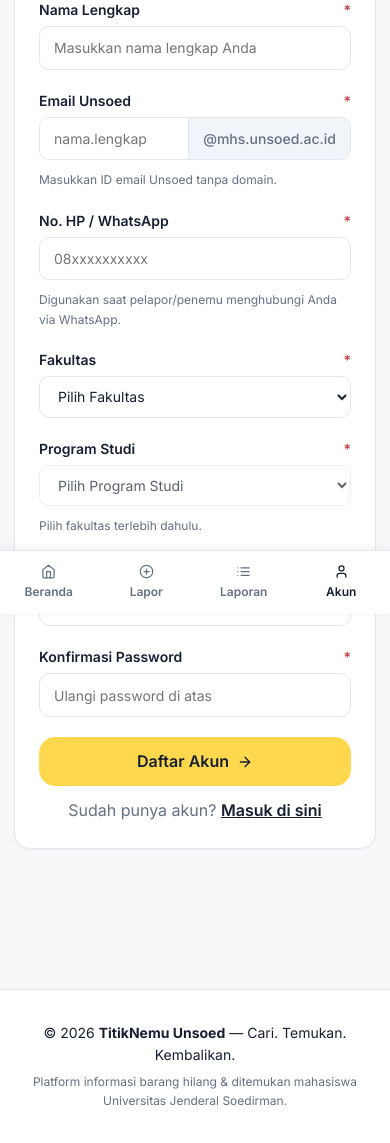
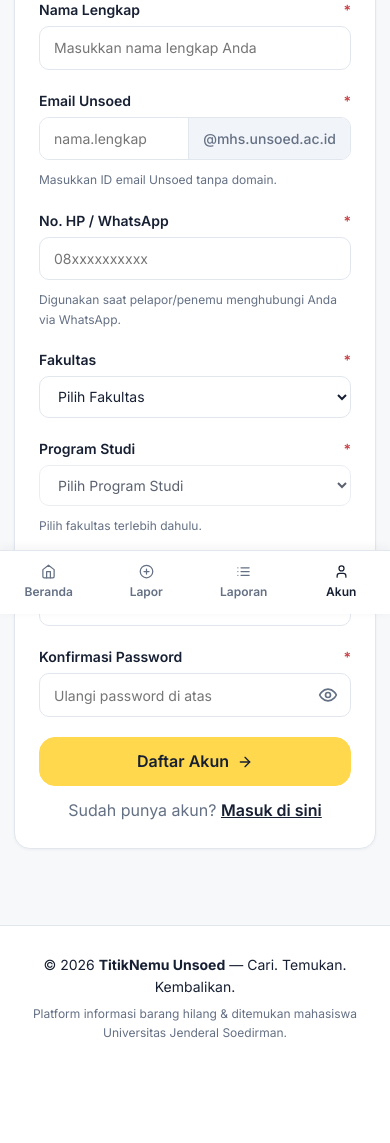
Before and after one commit to teguhsuryaro/titik-nemu-unsoed-web, a PHP site: page /register.php in a window 390 px wide. Shown: the part 230-1373 px from the top of the page. After the commit the page ends 1268 px from the top, so only its background shows below. Run offline with PHP 8.4, Linux system fonts and the light colour scheme; data comes from the database, SQL or seed files in the repository.

Commit message:
ui: perkecil card desktop 5 kolom, padding footer mobile, tombol lihat password

```diff
--- a/css/style.css
+++ b/css/style.css
@@ -171,7 +171,7 @@ small {
 
 .main {
   flex: 1;
-  padding-bottom: calc(var(--bottom-nav-height) + 1.5rem);
+  padding-bottom: 1.5rem;
 }
 
 @media (min-width: 1024px) {
@@ -1053,7 +1053,14 @@ small {
 @media (min-width: 1024px) {
   .item-grid {
     grid-template-columns: repeat(4, 1fr);
-    gap: 1.25rem;
+    gap: 1rem;
+  }
+}
+
+@media (min-width: 1280px) {
+  .item-grid {
+    grid-template-columns: repeat(5, 1fr);
+    gap: 1rem;
   }
 }
 
@@ -1091,6 +1098,12 @@ small {
   overflow: hidden;
 }
 
+@media (min-width: 640px) {
+  .item-card__media {
+    aspect-ratio: 3 / 2;
+  }
+}
+
 .item-card__img {
   width: 100%;
   height: 100%;
@@ -1138,8 +1151,8 @@ small {
 
 @media (min-width: 640px) {
   .item-card__body {
-    padding: 1rem;
-    gap: 0.4rem;
+    padding: 0.85rem;
+    gap: 0.3rem;
   }
 }
 
@@ -1578,6 +1591,39 @@ small {
   border-left: 1px solid var(--border);
   white-space: nowrap;
   user-select: none;
+}
+
+/* Password Toggle Wrapper */
+.password-field {
+  position: relative;
+  display: flex;
+  align-items: center;
+}
+
+.password-field .form-control {
+  padding-right: 2.75rem;
+}
+
+.password-toggle {
+  position: absolute;
+  right: 0.25rem;
+  top: 50%;
+  transform: translateY(-50%);
+  display: inline-flex;
+  align-items: center;
+  justify-content: center;
+  width: 38px;
+  height: 38px;
+  border-radius: var(--radius-sm);
+  color: var(--muted);
+  background: transparent;
+  cursor: pointer;
+  transition: color var(--dur-fast), background-color var(--dur-fast);
+}
+
+.password-toggle:hover {
+  color: var(--ink);
+  background-color: var(--surface-sunken);
 }
 
 /* Accessible Type Picker (Radio button cards) */
@@ -1899,8 +1945,15 @@ small {
 .footer {
   background-color: var(--surface);
   border-top: 1px solid var(--border);
-  padding-block: 2rem;
+  padding-top: 1.75rem;
+  padding-bottom: calc(var(--bottom-nav-height) + 1.5rem + env(safe-area-inset-bottom, 0px));
   margin-top: auto;
+}
+
+@media (min-width: 1024px) {
+  .footer {
+    padding-block: 2rem;
+  }
 }
 
 .footer__inner {
--- a/includes/footer.php
+++ b/includes/footer.php
@@ -78,6 +78,25 @@ $isLoggedIn = isset($_SESSION['user_id']);
       }
     });
   }
+
+  /* ── Password visibility toggle ── */
+  var passwordToggles = document.querySelectorAll('[data-password-toggle]');
+  passwordToggles.forEach(function (btn) {
+    btn.addEventListener('click', function () {
+      var targetId = this.getAttribute('data-password-toggle');
+      var input = document.getElementById(targetId);
+      var useEl = this.querySelector('use');
+      if (!input) return;
+
+      var isHidden = input.type === 'password';
+      input.type = isHidden ? 'text' : 'password';
+      this.setAttribute('aria-pressed', String(isHidden));
+      this.setAttribute('aria-label', isHidden ? 'Sembunyikan kata sandi' : 'Tampilkan kata sandi');
+      if (useEl) {
+        useEl.setAttribute('href', isHidden ? '#i-eye-off' : '#i-eye');
+      }
+    });
+  });
 })();
 </script>
 
--- a/includes/icons.php
+++ b/includes/icons.php
@@ -171,5 +171,17 @@
       <polyline points="3.27 6.96 12 12.01 20.73 6.96"/>
       <line x1="12" y1="22.08" x2="12" y2="12"/>
     </symbol>
+
+    <symbol id="i-eye" viewBox="0 0 24 24" fill="none" stroke="currentColor" stroke-width="2" stroke-linecap="round" stroke-linejoin="round">
+      <path d="M2 12s3-7 10-7 10 7 10 7-3 7-10 7-10-7-10-7Z"/>
+      <circle cx="12" cy="12" r="3"/>
+    </symbol>
+
+    <symbol id="i-eye-off" viewBox="0 0 24 24" fill="none" stroke="currentColor" stroke-width="2" stroke-linecap="round" stroke-linejoin="round">
+      <path d="M9.88 9.88a3 3 0 1 0 4.24 4.24"/>
+      <path d="M10.73 5.08A10.43 10.43 0 0 1 12 5c7 0 10 7 10 7a13.16 13.16 0 0 1-1.67 2.68"/>
+      <path d="M6.61 6.61A13.526 13.526 0 0 0 2 12s3 7 10 7a9.74 9.74 0 0 0 5.39-1.61"/>
+      <line x1="2" y1="2" x2="22" y2="22"/>
+    </symbol>
   </defs>
 </svg>
--- a/login.php
+++ b/login.php
@@ -138,6 +138,7 @@ require_once 'includes/navbar.php';
             <span>Password</span>
             <span class="form-label__req" aria-label="Wajib diisi">*</span>
           </label>
+          <div class="password-field">
             <input
               type="password"
               id="password"
@@ -147,6 +148,10 @@ require_once 'includes/navbar.php';
               autocomplete="current-password"
               required
             >
+            <button type="button" class="password-toggle" data-password-toggle="password" aria-label="Tampilkan kata sandi" aria-pressed="false">
+              <svg class="icon" aria-hidden="true"><use href="#i-eye"/></svg>
+            </button>
+          </div>
           <?php if (isset($errors['password'])): ?>
             <p class="form-error" role="alert"><?= htmlspecialchars($errors['password']) ?></p>
           <?php endif; ?>
--- a/register.php
+++ b/register.php
@@ -305,6 +305,7 @@ require_once 'includes/navbar.php';
             <span>Password</span>
             <span class="form-label__req" aria-label="Wajib diisi">*</span>
           </label>
+          <div class="password-field">
             <input
               type="password"
               id="password"
@@ -314,6 +315,10 @@ require_once 'includes/navbar.php';
               autocomplete="new-password"
               required
             >
+            <button type="button" class="password-toggle" data-password-toggle="password" aria-label="Tampilkan kata sandi" aria-pressed="false">
+              <svg class="icon" aria-hidden="true"><use href="#i-eye"/></svg>
+            </button>
+          </div>
           <?php if (isset($errors['password'])): ?>
             <p class="form-error" role="alert"><?= htmlspecialchars($errors['password']) ?></p>
           <?php endif; ?>
@@ -325,6 +330,7 @@ require_once 'includes/navbar.php';
             <span>Konfirmasi Password</span>
             <span class="form-label__req" aria-label="Wajib diisi">*</span>
           </label>
+          <div class="password-field">
             <input
               type="password"
               id="password_confirm"
@@ -334,6 +340,10 @@ require_once 'includes/navbar.php';
               autocomplete="new-password"
               required
             >
+            <button type="button" class="password-toggle" data-password-toggle="password_confirm" aria-label="Tampilkan konfirmasi kata sandi" aria-pressed="false">
+              <svg class="icon" aria-hidden="true"><use href="#i-eye"/></svg>
+            </button>
+          </div>
           <?php if (isset($errors['password_confirm'])): ?>
             <p class="form-error" role="alert"><?= htmlspecialchars($errors['password_confirm']) ?></p>
           <?php endif; ?>
```
Lines whose indentation alone changed are shown as unchanged.
